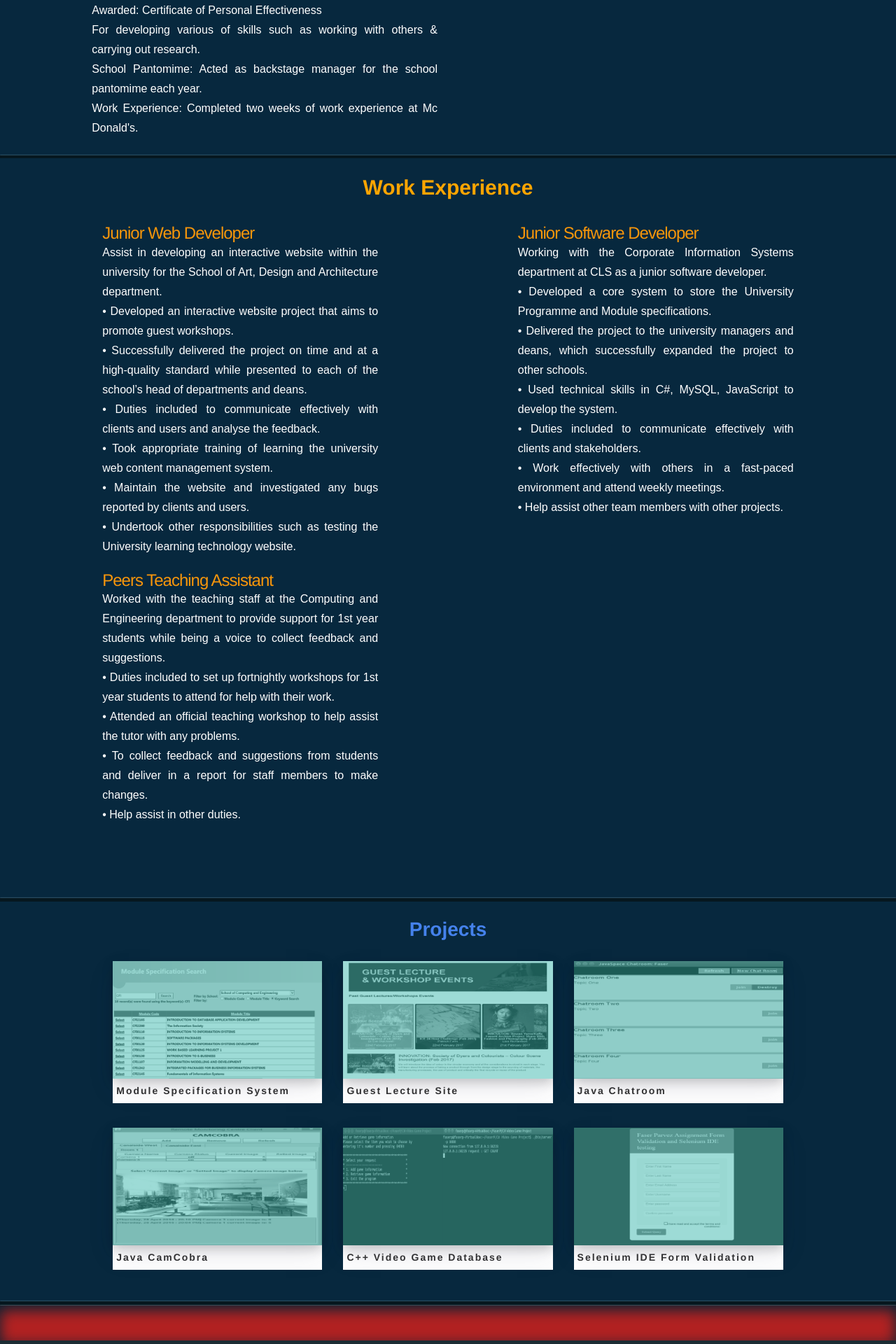
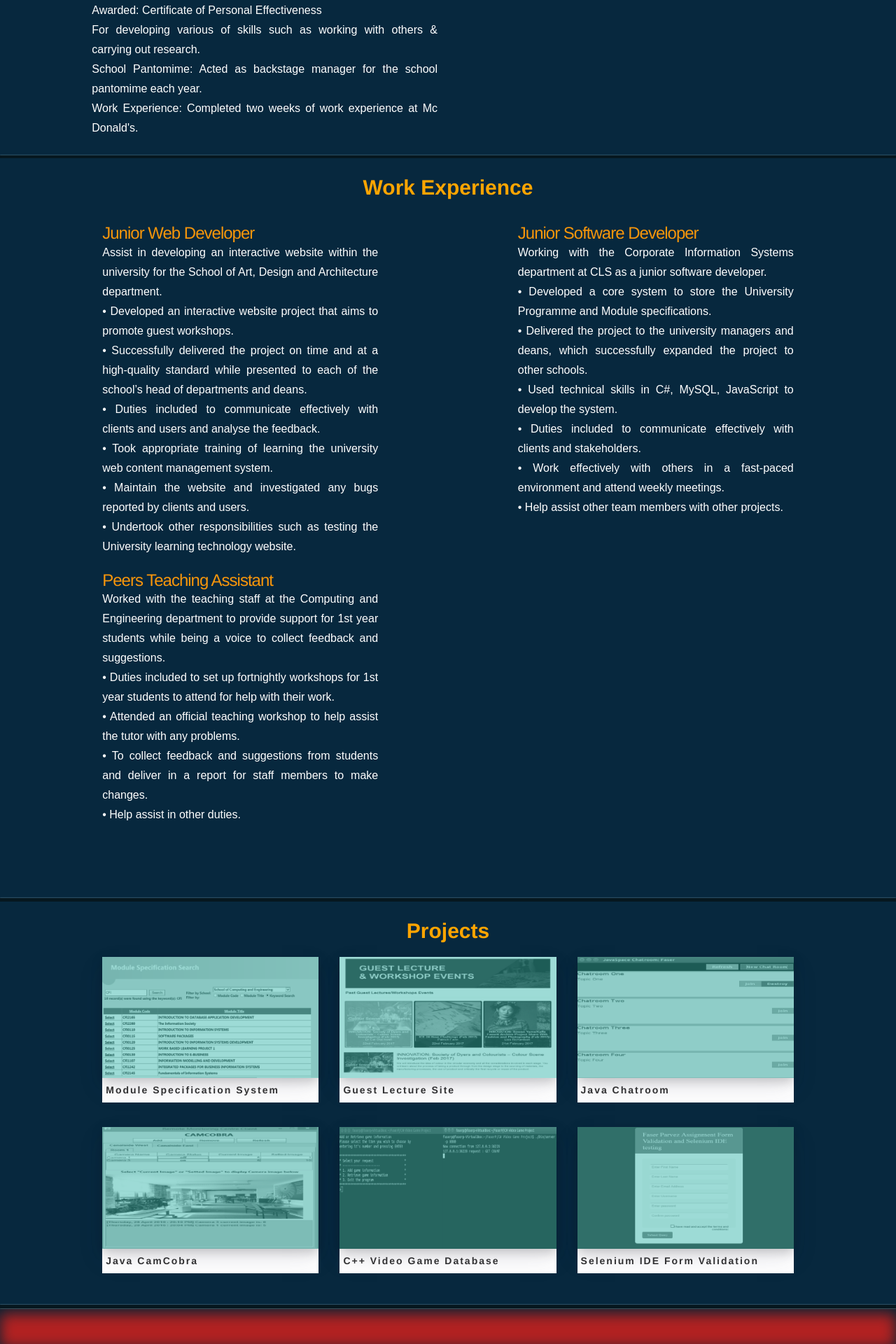
Before and after one commit to thisisatest1990/thisisatest1990.github.io, a Jekyll site: the page built from index.html, in a window 1280 px wide. Shown: the part 1999-3919 px from the top of the page at 70% size. Built offline with Jekyll 4.4.1, drawn with Linux system fonts in a browser that asks for light colours; nearby versions of some CDN libraries.

Commit message:
Update project.html

```diff
--- a/_includes/project.html
+++ b/_includes/project.html
@@ -1,7 +1,7 @@
 <section class="c-matrix">
     <div class="c-matrix__wrapper">
-				<div class="container" id="projects" name="projects">
-					<h2 class="centered" style="font-size: 2em; color: #4582ec; font-weight: bold; padding-bottom: 0.3em;">Projects</h2>
+				<div id="projects" name="projects">
+					<h2 class="centered">Projects</h2>
 					<br>
 
 					<div class="row">
```
